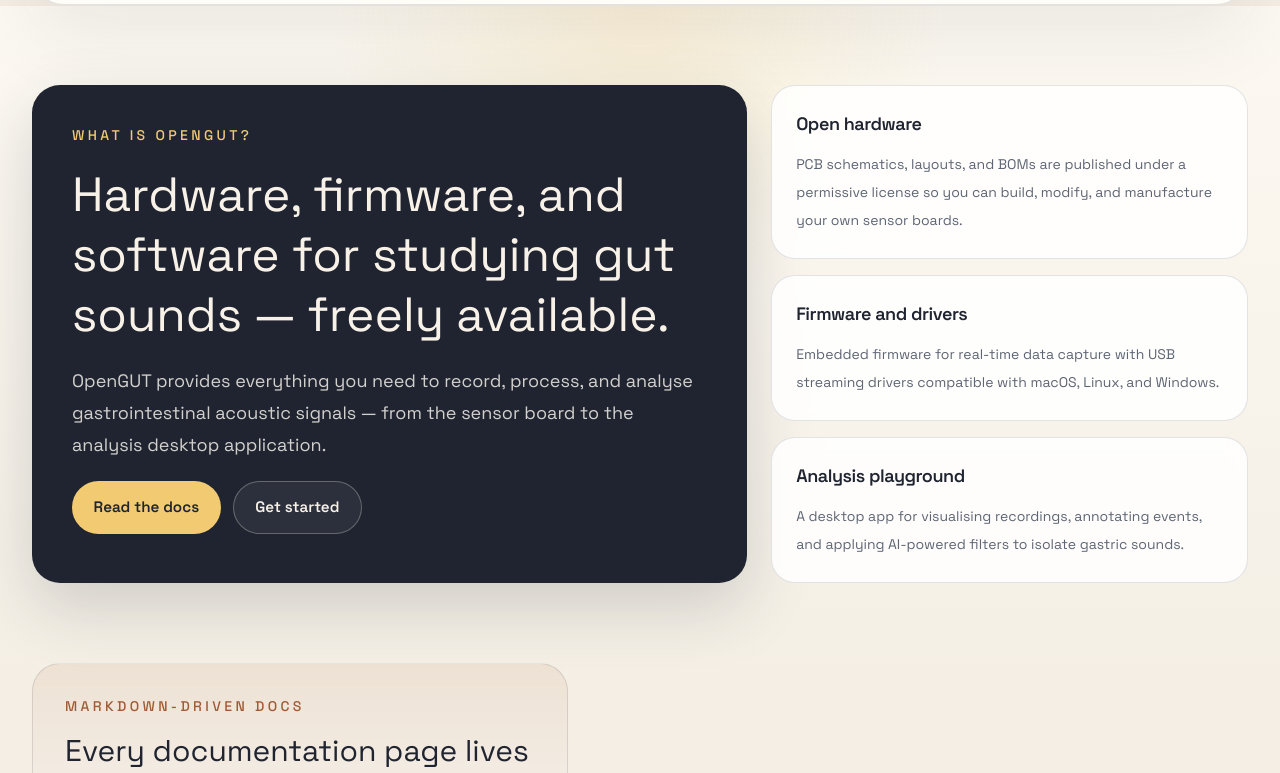
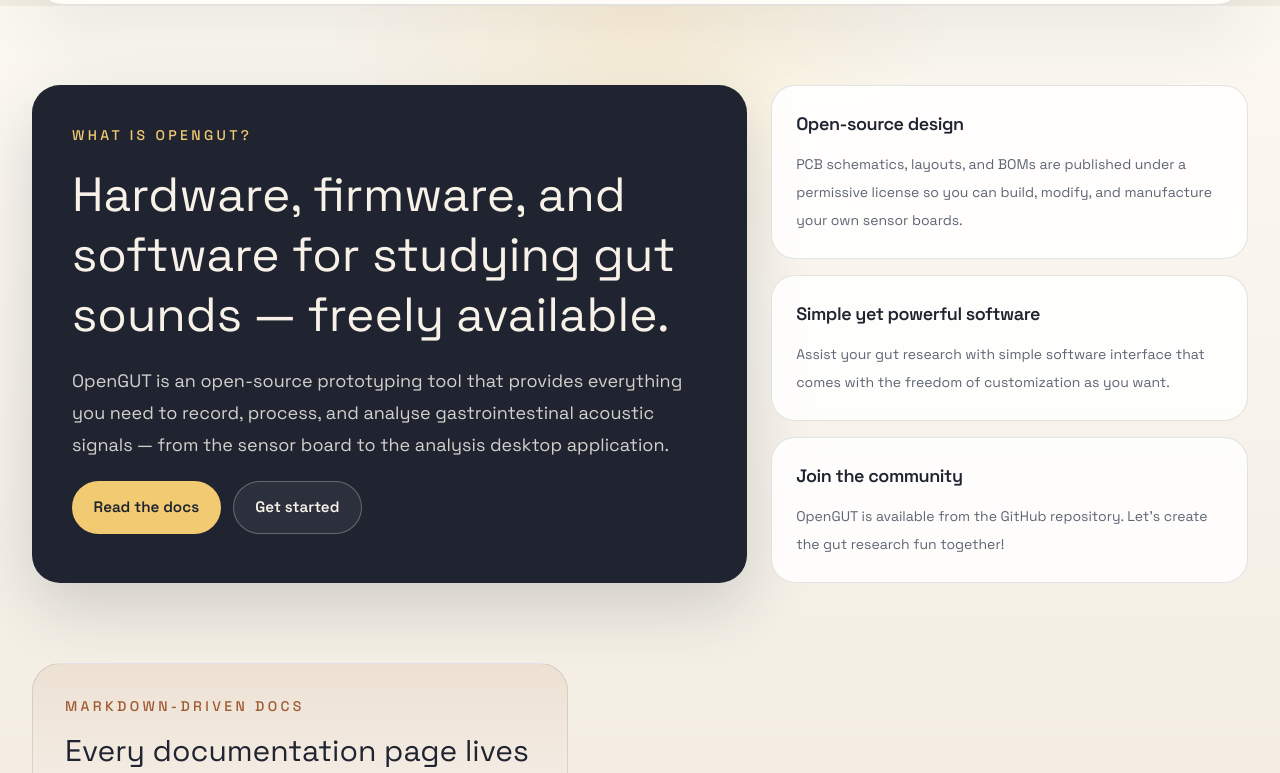
Before and after one commit to OpenGUT/OpenGUT.github.io, a Next.js app: page / in a window 1280 px wide. Shown: the part 794-1567 px from the top of the page. Built offline with nearby package versions, Linux system fonts and the light colour scheme.

Commit message:
added series of documents - WIP

```diff
--- a/src/app/page.tsx
+++ b/src/app/page.tsx
@@ -4,19 +4,19 @@
 
 const highlights = [
   {
-    title: "Open hardware",
+    title: "Open-source design",
     description:
       "PCB schematics, layouts, and BOMs are published under a permissive license so you can build, modify, and manufacture your own sensor boards.",
   },
   {
-    title: "Firmware and drivers",
+    title: "Simple yet powerful software",
     description:
-      "Embedded firmware for real-time data capture with USB streaming drivers compatible with macOS, Linux, and Windows.",
+      "Assist your gut research with simple software interface that comes with the freedom of customization as you want.",
   },
   {
-    title: "Analysis playground",
+    title: "Join the community",
     description:
-      "A desktop app for visualising recordings, annotating events, and applying AI-powered filters to isolate gastric sounds.",
+      "OpenGUT is available from the GitHub repository. Let's create the gut research fun together!",
   },
 ];
 
@@ -28,7 +28,7 @@
       <section className="rounded-[2rem] border border-[var(--color-line)] bg-[var(--color-panel)] p-3 shadow-[0_30px_80px_rgba(34,42,54,0.08)] sm:p-5">
         <ImageCarousel
           title="OpenGUT"
-          subtitle="An open-source gastrointestinal sensing toolkit — from custom sensor hardware to AI-assisted signal analysis."
+          subtitle="An Open-Source Platform for Gut-Computer Interaction Research."
         />
       </section>
 
@@ -41,9 +41,9 @@
             Hardware, firmware, and software for studying gut sounds — freely available.
           </h2>
           <p className="max-w-2xl text-base leading-8 text-[color:rgba(250,246,239,0.82)] sm:text-lg">
-            OpenGUT provides everything you need to record, process, and analyse
-            gastrointestinal acoustic signals — from the sensor board to the
-            analysis desktop application.
+            OpenGUT is an open-source prototyping tool that provides everything
+            you need to record, process, and analyse gastrointestinal acoustic
+            signals — from the sensor board to the analysis desktop application.
           </p>
           <div className="flex flex-col gap-3 sm:flex-row">
             <Link className="button-primary" href="/docs">
```
Also changed, not shown: content/images/system_breakdown.jpg (added), 10 other files (tests, documents, lock files or other folders).
